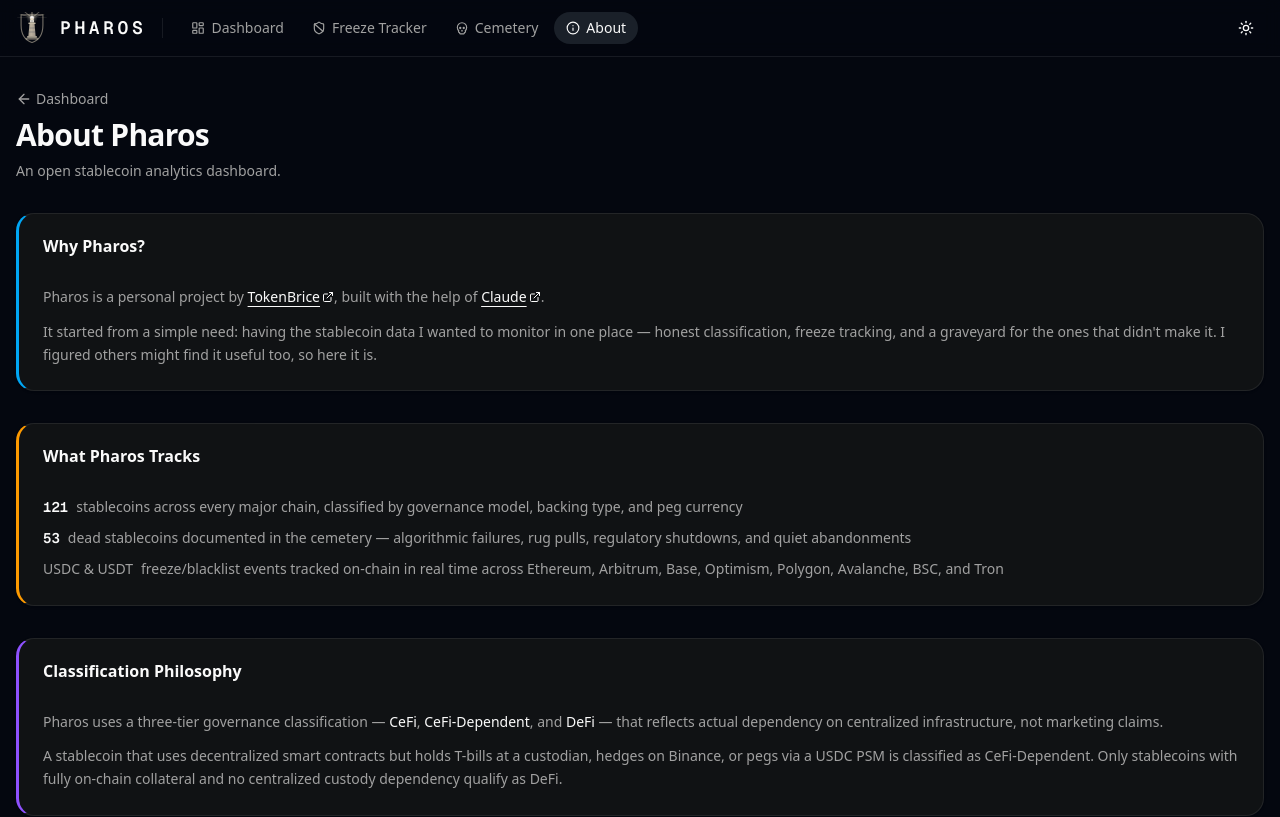
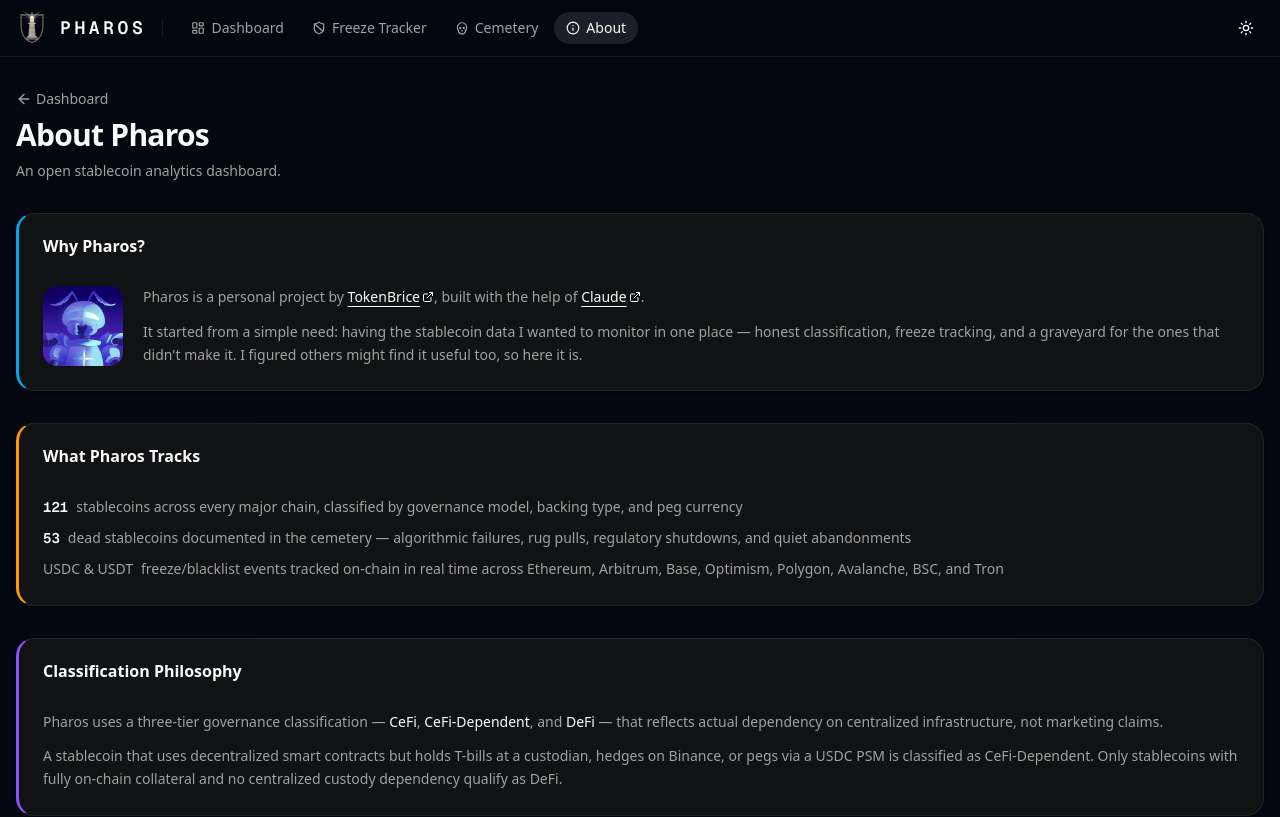
Before and after one commit to Figu3/Stablehype, a Next.js app: page /about in a window 1280 px wide. Shown: the top 817 px of the page. Built offline with nearby package versions, Linux system fonts and the light colour scheme.

Commit message:
about update

```diff
--- a/src/app/about/page.tsx
+++ b/src/app/about/page.tsx
@@ -1,4 +1,5 @@
 import type { Metadata } from "next";
+import Image from "next/image";
 import Link from "next/link";
 import { ArrowLeft, ExternalLink } from "lucide-react";
 import { Card, CardContent, CardHeader, CardTitle } from "@/components/ui/card";
@@ -57,7 +58,15 @@ export default function AboutPage() {
         <CardHeader>
           <CardTitle><h2>Why Pharos?</h2></CardTitle>
         </CardHeader>
-        <CardContent className="space-y-3 text-sm text-muted-foreground leading-relaxed">
+        <CardContent className="flex gap-5 text-sm text-muted-foreground leading-relaxed">
+          <Image
+            src="/tokenbrice.png"
+            alt="TokenBrice"
+            width={80}
+            height={80}
+            className="rounded-xl shrink-0 h-20 w-20"
+          />
+          <div className="space-y-3">
           <p>
             Pharos is a personal project by{" "}
             <a
@@ -86,6 +95,7 @@ export default function AboutPage() {
             classification, freeze tracking, and a graveyard for the ones that didn&apos;t make it.
             I figured others might find it useful too, so here it is.
           </p>
+          </div>
         </CardContent>
       </Card>
 
```
Also changed, not shown: public/tokenbrice.png (added).
